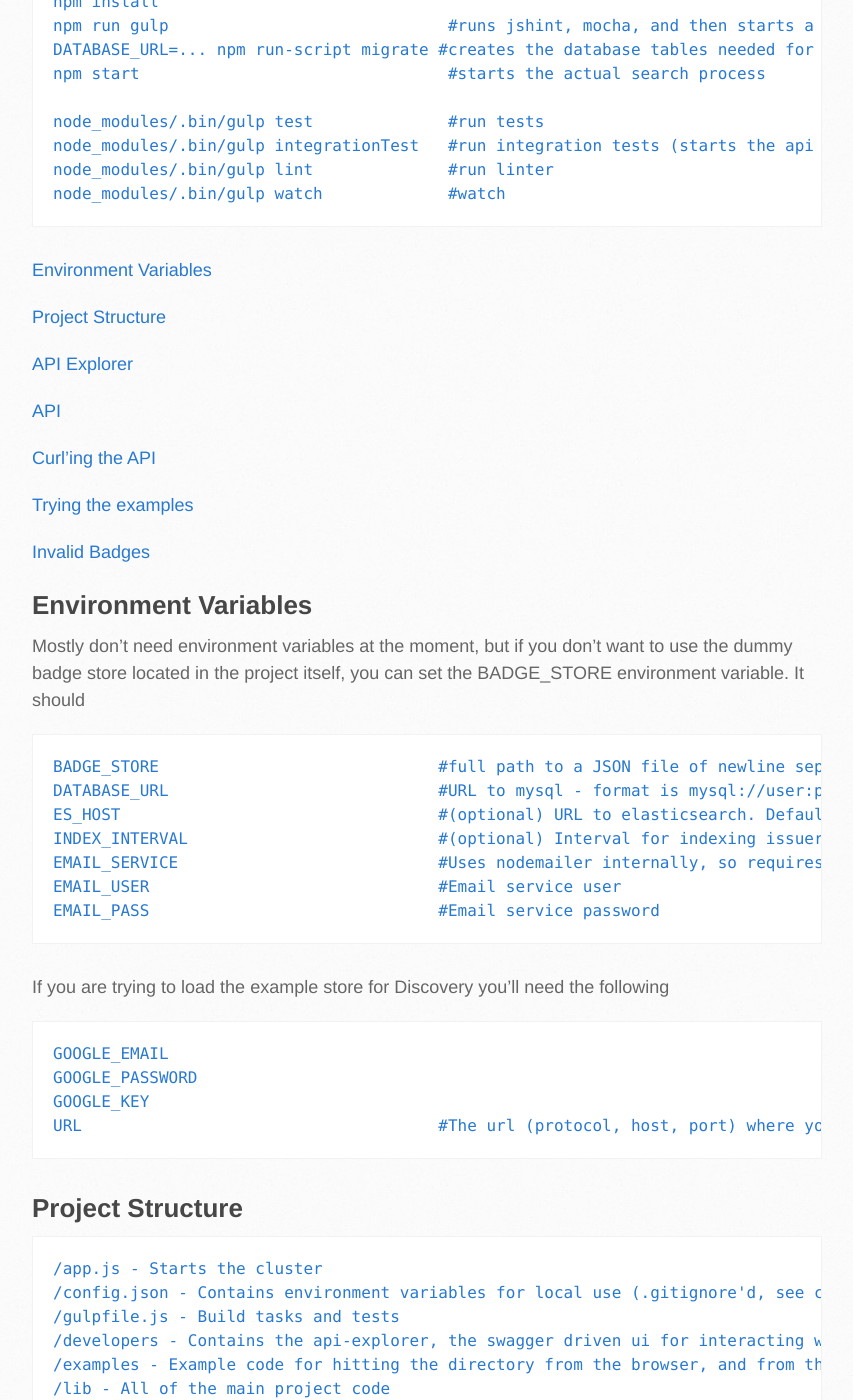
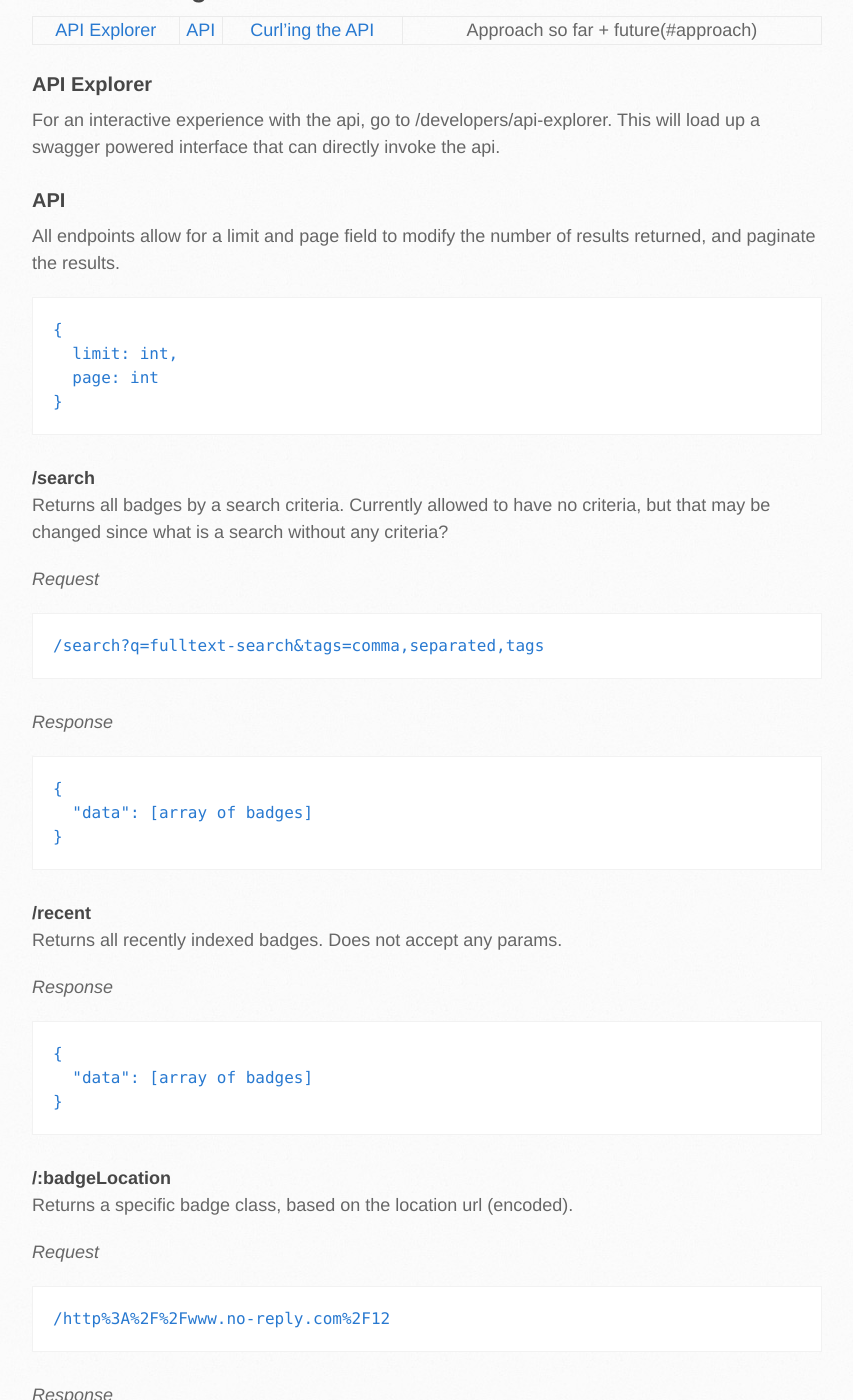
Before and after one commit to OpenWorksGroup/openbadges-directory, a Jekyll site: the page built from index.markdown, in a window 1280 px wide and 1400 px high, scrolled down 2292 px. Shown: the whole window, without its empty margins (138-991 px from the left). Built offline with Jekyll 4.4.1, drawn with Linux system fonts in a browser that asks for light colours; Markdown is read by kramdown in place of the engine named in the settings; some of the changed text lies outside the part shown.

Commit message:
page work

```diff
--- a/index.markdown
+++ b/index.markdown
@@ -48,79 +48,20 @@ The above would be expected to have a valid badge class listing at http://badget
 
 ---------------------------------------
 
-## Quick Start
+<a name="Develop" /></a>
+## Retrieve Badges
 
-    npm install
-    npm run gulp                             #runs jshint, mocha, and then starts a watch process
-    DATABASE_URL=... npm run-script migrate #creates the database tables needed for directory
-    npm start                                #starts the actual search process
+[API Explorer](#api_explorer) | [API](#api) | [Curl'ing the API](#curl) | Approach so far + future(#approach)
 
-    node_modules/.bin/gulp test              #run tests
-    node_modules/.bin/gulp integrationTest   #run integration tests (starts the api and makes calls against it)
-    node_modules/.bin/gulp lint              #run linter
-    node_modules/.bin/gulp watch             #watch
-
-[Environment Variables](#env_variables)
-
-[Project Structure](#proj_structure)
-
-[API Explorer](#api_explorer)
-
-[API](#api)
-
-[Curl'ing the API](#curl)
-
-[Trying the examples](#examples)
-
-[Invalid Badges](#invalid_badges)
-
-<a name="env_variables" />
-## Environment Variables
-
-Mostly don't need environment variables at the moment, but if you don't want to use the dummy badge store
-located in the project itself, you can set the BADGE_STORE environment variable. It should
-
-    BADGE_STORE                             #full path to a JSON file of newline separated JSON objects
-    DATABASE_URL                            #URL to mysql - format is mysql://user:pass@host/database
-    ES_HOST                                 #(optional) URL to elasticsearch. Defaults to http://localhost:9200
-    INDEX_INTERVAL                          #(optional) Interval for indexing issuers in milliseconds. Defaults to 60 seconds.
-    EMAIL_SERVICE                           #Uses nodemailer internally, so requires one of the node nodemailer service names (example: 'SendGrid')
-    EMAIL_USER                              #Email service user
-    EMAIL_PASS                              #Email service password
-
-If you are trying to load the example store for Discovery you'll need the following
-
-    GOOGLE_EMAIL
-    GOOGLE_PASSWORD
-    GOOGLE_KEY
-    URL                                     #The url (protocol, host, port) where your app lives
-
-<a name="proj_structure" />
-## Project Structure
-
-    /app.js - Starts the cluster
-    /config.json - Contains environment variables for local use (.gitignore'd, see config.json.example for a sample)
-    /gulpfile.js - Build tasks and tests
-    /developers - Contains the api-explorer, the swagger driven ui for interacting with the api directly
-    /examples - Example code for hitting the directory from the browser, and from the server
-    /lib - All of the main project code
-      /api - API endpoint code
-      /engine - 'engines' for indexing with either elasticsearch or lunr (elasticsearch by default, lunr isn't persistent or stable)
-      /indexer - Worker script that indexes the available endpoints using the 'issuer' table
-      /swagger - Swagger setup for the api-explorer
-      /test - Short-term code for parsing the discovery badges
-      /validator - Contains validation code for badge classes
-    /migrations - Contains all of the migrations for the project. Managed using 'db-migrate'
-    /test - Contains all the test (spec) files, written using mocha. Run using gulp (see "Quick Start")
 
 <a name="api_explorer" />
-## API Explorer
+### API Explorer
 
 For an interactive experience with the api, go to /developers/api-explorer. This will load up a swagger powered interface
 that can directly invoke the api.
 
 <a name="api" />
-## API
+### API
 
 All endpoints allow for a limit and page field to modify the number of results returned, and paginate the results.
 
@@ -129,7 +70,7 @@ All endpoints allow for a limit and page field to modify the number of results r
       page: int
     }
 
-### /search
+#### /search
 
 Returns all badges by a search criteria. Currently allowed to have no criteria, but that may be changed since what is a search
 without any criteria?
@@ -144,7 +85,7 @@ without any criteria?
       "data": [array of badges]
     }
 
-### /recent
+#### /recent
 
 Returns all recently indexed badges. Does not accept any params.
 
@@ -154,7 +95,7 @@ Returns all recently indexed badges. Does not accept any params.
       "data": [array of badges]
     }
 
-### /:badgeLocation
+#### /:badgeLocation
 
 Returns a specific badge class, based on the location url (encoded).
 
@@ -171,7 +112,7 @@ Returns a specific badge class, based on the location url (encoded).
       }
     }
 
-### /tags
+#### /tags
 
 Returns all tags in the directory, sorted by most popular. This endpoint is not paginated, but does
 accept a 'limit' query.
@@ -195,7 +136,7 @@ accept a 'limit' query.
     }
 
 <a name="curl" />
-## curl'ing the api
+### Curl'ing the API
 
     curl http://localhost:9000/recent
 
@@ -214,39 +155,8 @@ accept a 'limit' query.
     #get all tags, by popularity
     curl http://localhost:9000/tags
 
-<a name="examples" />
-## Trying the examples
-
-There is an examples folder with a version of the service being proxied for a web client and a simple usecase of a
-server-side directory client.
-
-To setup:
-
-    cd examples
-    npm install
-    npm run-script browserify
-
-To run the client (from the examples folder):
-
-    npm run-script client
-    npm run-script server
-    #login to http://localhost:3000/example.html
-
-To run the server example (from the examples folder):
-
-    npm run-script server
-    node server/example
-
-<a name="invalid_badges" />
-## Invalid badges
-
-This is not part of the standard API, but if you are hosting the directory and want to get a list of invalid badges, this is
-how you would hit your elastic search instance.
-
-    #get all invalid badges
-    curl -X POST -H "Content-Type: application/json" -d '{"query":{"bool":{"must":[{"term":{"_directory._valid": false}}]}}}' localhost:9200/badge_classes/badge_class/_search?pretty=1&from=0&size=100&sort=_timestamp
-
-## Approach so far + future
+<a name="approach" />
+### Approach so far + future
 
 This API is a prototype to both integrate with the initial version of openbadges-discovery (https://github.com/mozilla/openbadges-discovery),
 and also to serve a starting point for an actual badge directory API for the general badge community/ecosystem.
```
Also changed, not shown: other parts of index.markdown (+1 -1 lines).
